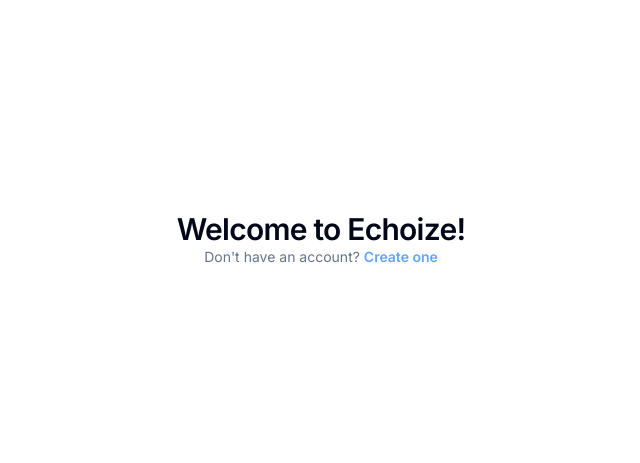
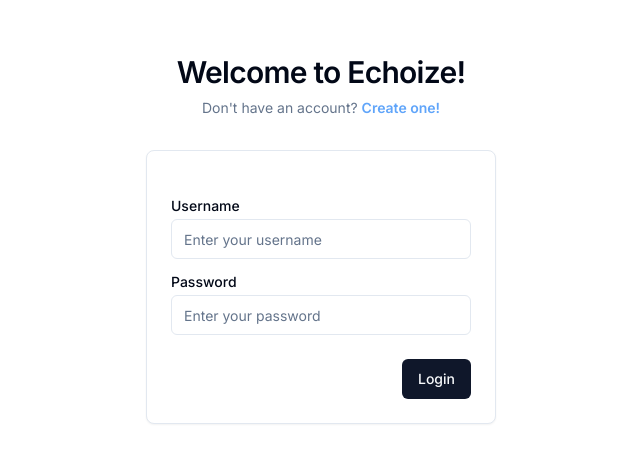
Before and after one commit to alvinhuhhh/echoize, a Next.js app: page /login in a window 1280 px wide. Shown: the part 161-624 px from the top of the page, without its empty margins (319-959 px from the left). Built offline with nearby package versions, Linux system fonts and the light colour scheme.

Commit message:
done layout for login page

```diff
--- a/app/login/page.tsx
+++ b/app/login/page.tsx
@@ -1,6 +1,7 @@
+import { Metadata } from "next";
 import { H2, Muted } from "@/components/ui/typography";
-import { Metadata } from "next";
 import Link from "next/link";
+import LoginForm from "../ui/login-form";
 
 export const metadata: Metadata = {
   title: "Login",
@@ -9,13 +10,14 @@
 export default function LoginPage() {
   return (
     <main className="flex flex-col justify-center items-center h-screen">
-      <H2>Welcome to Echoize!</H2>
-      <Muted>
+      <H2 className="mb-2">Welcome to Echoize!</H2>
+      <Muted className="mb-8">
         Don&#39;t have an account?{" "}
         <Link className="text-blue-400 font-semibold" href="/">
-          Create one
+          Create one!
         </Link>
       </Muted>
+      <LoginForm />
     </main>
   );
 }
--- /dev/null
+++ b/app/ui/login-form.tsx
@@ -0,0 +1,40 @@
+"use-client";
+
+import { Button } from "@/components/ui/button";
+import {
+  Card,
+  CardContent,
+  CardFooter,
+  CardHeader,
+} from "@/components/ui/card";
+import { Input } from "@/components/ui/input";
+import { Label } from "@/components/ui/label";
+
+export default function LoginForm() {
+  return (
+    <form>
+      <Card className="w-[350px]">
+        <CardHeader />
+        <CardContent>
+          <div className="grid w-full items-center gap-4">
+            <div className="flex flex-col space-y-1.5">
+              <Label htmlFor="username">Username</Label>
+              <Input id="username" placeholder="Enter your username" />
+            </div>
+            <div className="flex flex-col space-y-1.5">
+              <Label htmlFor="password">Password</Label>
+              <Input
+                id="password"
+                placeholder="Enter your password"
+                type="password"
+              />
+            </div>
+          </div>
+        </CardContent>
+        <CardFooter className="flex justify-end">
+          <Button>Login</Button>
+        </CardFooter>
+      </Card>
+    </form>
+  );
+}
--- /dev/null
+++ b/components/ui/card.tsx
@@ -0,0 +1,79 @@
+import * as React from "react"
+
+import { cn } from "@/lib/utils"
+
+const Card = React.forwardRef<
+  HTMLDivElement,
+  React.HTMLAttributes<HTMLDivElement>
+>(({ className, ...props }, ref) => (
+  <div
+    ref={ref}
+    className={cn(
+      "rounded-lg border bg-card text-card-foreground shadow-sm",
+      className
+    )}
+    {...props}
+  />
+))
+Card.displayName = "Card"
+
+const CardHeader = React.forwardRef<
+  HTMLDivElement,
+  React.HTMLAttributes<HTMLDivElement>
+>(({ className, ...props }, ref) => (
+  <div
+    ref={ref}
+    className={cn("flex flex-col space-y-1.5 p-6", className)}
+    {...props}
+  />
+))
+CardHeader.displayName = "CardHeader"
+
+const CardTitle = React.forwardRef<
+  HTMLParagraphElement,
+  React.HTMLAttributes<HTMLHeadingElement>
+>(({ className, ...props }, ref) => (
+  <h3
+    ref={ref}
+    className={cn(
+      "text-2xl font-semibold leading-none tracking-tight",
+      className
+    )}
+    {...props}
+  />
+))
+CardTitle.displayName = "CardTitle"
+
+const CardDescription = React.forwardRef<
+  HTMLParagraphElement,
+  React.HTMLAttributes<HTMLParagraphElement>
+>(({ className, ...props }, ref) => (
+  <p
+    ref={ref}
+    className={cn("text-sm text-muted-foreground", className)}
+    {...props}
+  />
+))
+CardDescription.displayName = "CardDescription"
+
+const CardContent = React.forwardRef<
+  HTMLDivElement,
+  React.HTMLAttributes<HTMLDivElement>
+>(({ className, ...props }, ref) => (
+  <div ref={ref} className={cn("p-6 pt-0", className)} {...props} />
+))
+CardContent.displayName = "CardContent"
+
+const CardFooter = React.forwardRef<
+  HTMLDivElement,
+  React.HTMLAttributes<HTMLDivElement>
+>(({ className, ...props }, ref) => (
+  <div
+    ref={ref}
+    className={cn("flex items-center p-6 pt-0", className)}
+    {...props}
+  />
+))
+CardFooter.displayName = "CardFooter"
+
+export { Card, CardHeader, CardFooter, CardTitle, CardDescription, CardContent }
--- /dev/null
+++ b/components/ui/input.tsx
@@ -0,0 +1,25 @@
+import * as React from "react"
+
+import { cn } from "@/lib/utils"
+
+export interface InputProps
+  extends React.InputHTMLAttributes<HTMLInputElement> {}
+
+const Input = React.forwardRef<HTMLInputElement, InputProps>(
+  ({ className, type, ...props }, ref) => {
+    return (
+      <input
+        type={type}
+        className={cn(
+          "flex h-10 w-full rounded-md border border-input bg-background px-3 py-2 text-sm ring-offset-background file:border-0 file:bg-transparent file:text-sm file:font-medium placeholder:text-muted-foreground focus-visible:outline-none focus-visible:ring-2 focus-visible:ring-ring focus-visible:ring-offset-2 disabled:cursor-not-allowed disabled:opacity-50",
+          className
+        )}
+        ref={ref}
+        {...props}
+      />
+    )
+  }
+)
+Input.displayName = "Input"
+
+export { Input }
--- /dev/null
+++ b/components/ui/label.tsx
@@ -0,0 +1,26 @@
+"use client"
+
+import * as React from "react"
+import * as LabelPrimitive from "@radix-ui/react-label"
+import { cva, type VariantProps } from "class-variance-authority"
+
+import { cn } from "@/lib/utils"
+
+const labelVariants = cva(
+  "text-sm font-medium leading-none peer-disabled:cursor-not-allowed peer-disabled:opacity-70"
+)
+
+const Label = React.forwardRef<
+  React.ElementRef<typeof LabelPrimitive.Root>,
+  React.ComponentPropsWithoutRef<typeof LabelPrimitive.Root> &
+    VariantProps<typeof labelVariants>
+>(({ className, ...props }, ref) => (
+  <LabelPrimitive.Root
+    ref={ref}
+    className={cn(labelVariants(), className)}
+    {...props}
+  />
+))
+Label.displayName = LabelPrimitive.Root.displayName
+
+export { Label }
--- a/package.json
+++ b/package.json
@@ -9,6 +9,7 @@
     "lint": "next lint"
   },
   "dependencies": {
+    "@radix-ui/react-label": "^2.0.2",
     "@radix-ui/react-slot": "^1.0.2",
     "class-variance-authority": "^0.7.0",
     "clsx": "^2.1.0",
```
Also changed, not shown: 1 other file (tests, documents, lock files or other folders).
